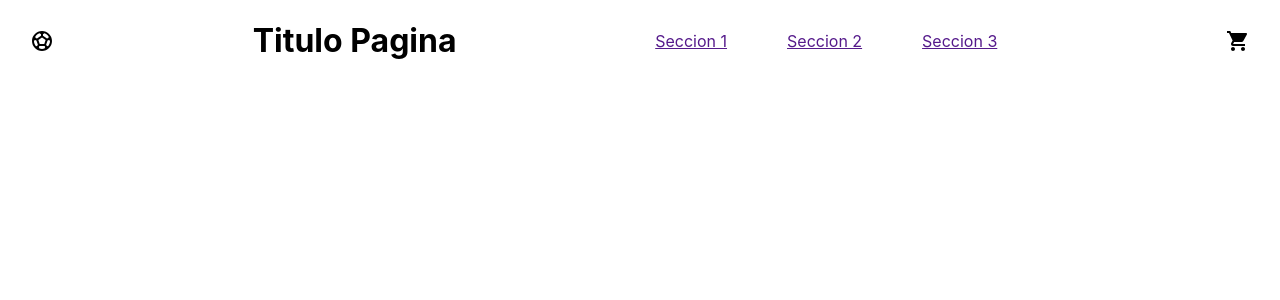
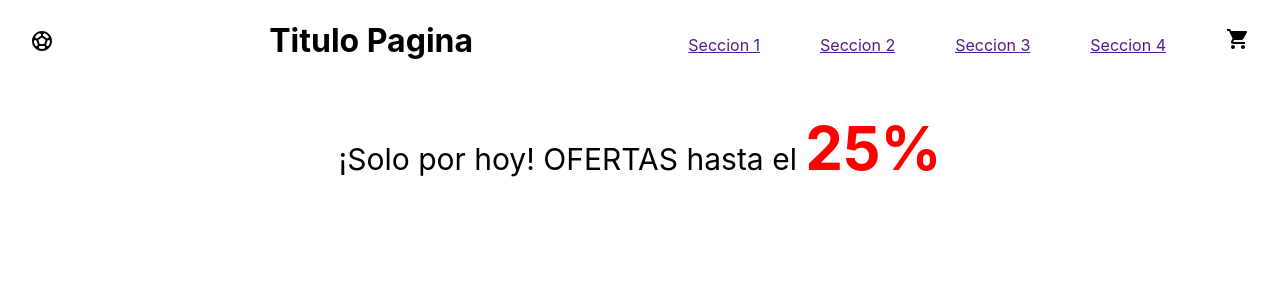
Before and after one commit to pietrochtt/desafios-curso-react, a React (Create React App) app: page / in a window 1280 px wide. Shown: the top 300 px of the page. Built offline with nearby package versions, Linux system fonts and the light colour scheme.

Commit message:
desafio3

```diff
--- a/src/App.js
+++ b/src/App.js
@@ -1,12 +1,16 @@
-import logo from './logo.svg';
+import React from 'react';
 import './App.css';
 import Header from './Components/Header/Header'
+import { ItemListContainer } from './Components/ItemListContainer/ItemListContainer';
 
 const App = () => {
+
+  const oferta = "25%"
+
   return(
     <>
     <Header/>
-
+    <ItemListContainer oferta={oferta}/>
     </>
   )
 }
--- a/src/Components/Header/Header.js
+++ b/src/Components/Header/Header.js
@@ -1,19 +1,22 @@
 import React from "react";
-import ShoppingCartIcon from '@mui/icons-material/ShoppingCart';
 import SportsSoccerIcon from '@mui/icons-material/SportsSoccer';
 import "./Header.css"
+import { Nav } from './Nav/Nav.js'
 
 const Header = () => {
+
+    const secciones = [
+        {id:0, nombre: 'Seccion 1'},
+        {id:1, nombre: 'Seccion 2'},
+        {id:2, nombre: 'Seccion 3'},
+        {id:3, nombre: 'Seccion 4'},
+    ]
+
     return(
         <header>
             <SportsSoccerIcon className="icon"/>
             <h1>Titulo Pagina</h1>
-            <nav>
-                <a href="">Seccion 1</a>
-                <a href="">Seccion 2</a>
-                <a href="">Seccion 3</a>
-            </nav>
-            <ShoppingCartIcon className="icon"/>
+            <Nav secciones={secciones}></Nav>
         </header>
     )
 }
--- /dev/null
+++ b/src/Components/Header/Nav/Nav.js
@@ -0,0 +1,15 @@
+import React from "react";
+import ShoppingCartIcon from '@mui/icons-material/ShoppingCart';
+
+export const Nav = ({secciones}) => {
+    return(
+        <nav>
+            {secciones.map((seccion) => {
+                return <a key={seccion.id} href="">{seccion.nombre}</a>
+            })}
+
+            <ShoppingCartIcon className="icon"/>
+
+        </nav>
+    )
+}
--- /dev/null
+++ b/src/Components/ItemListContainer/ItemListContainer.css
@@ -0,0 +1,13 @@
+.container {
+    display: flex;
+    justify-content: center;
+}
+
+p {
+    font-size: 30px;
+}
+
+.oferta {
+    display: inline;
+    color: red;
+}
--- /dev/null
+++ b/src/Components/ItemListContainer/ItemListContainer.js
@@ -0,0 +1,10 @@
+import React from "react"
+import "./ItemListContainer.css"
+
+export const ItemListContainer = ({oferta}) => {
+    return(
+        <div className="container">
+        <p>¡Solo por hoy! OFERTAS hasta el <h1 className="oferta">{oferta}</h1></p>
+        </div>
+    )
+}
```
